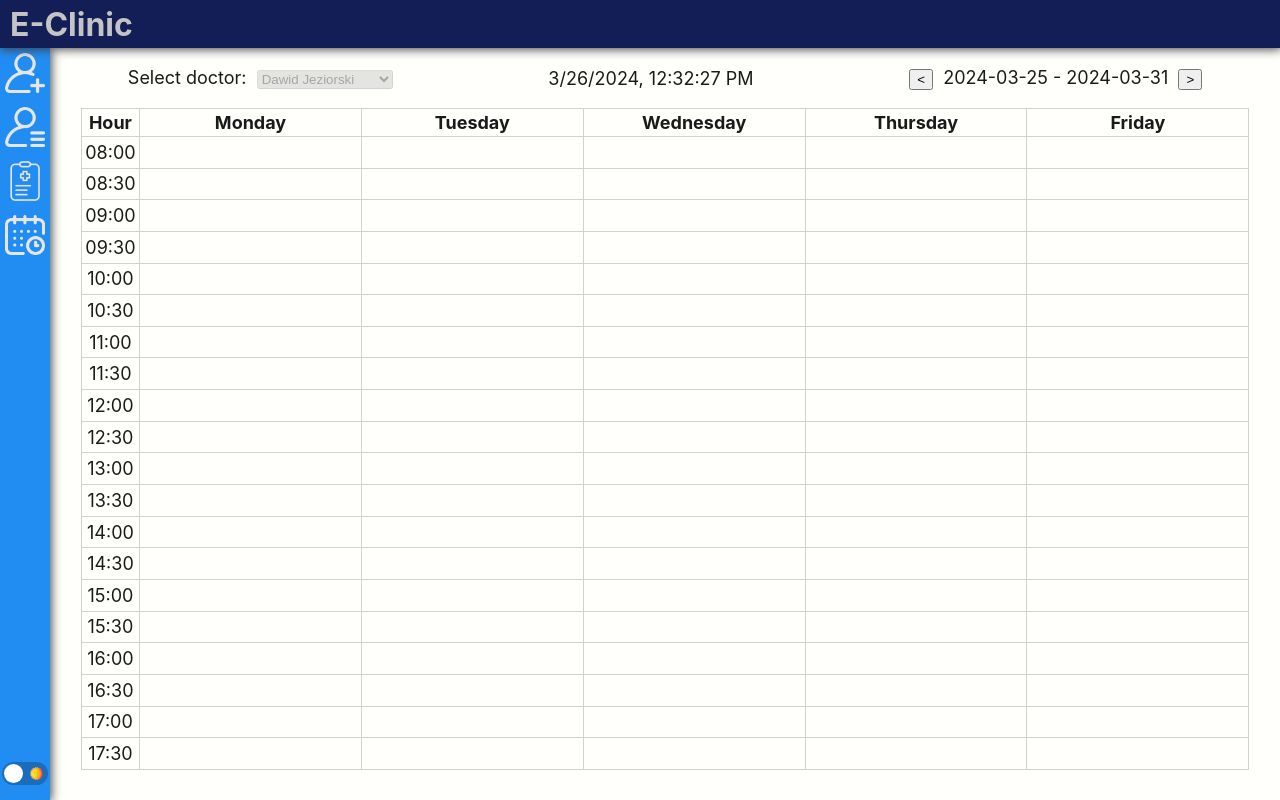
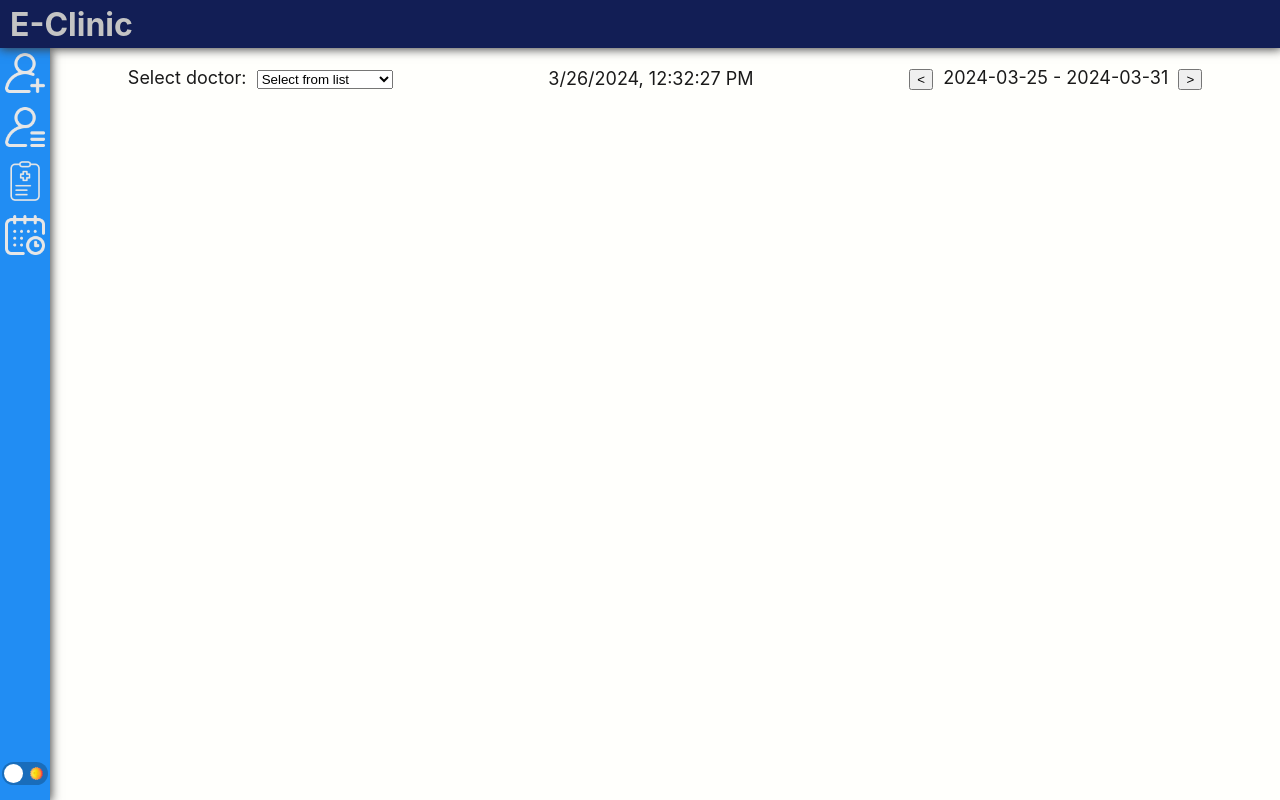
Before and after one commit to SolidCodeEmpire/Clinic, a React (Create React App) app in the folder frontend/: page /calendar in a window 1280 px wide. Built offline with nearby package versions, Linux system fonts and the light colour scheme.

Commit message:
2.9.9 add calendar button funcionality
Co-authored-by: Michał Pilch <mpHcl@users.noreply.github.com>

```diff
--- a/frontend/src/App.tsx
+++ b/frontend/src/App.tsx
@@ -72,32 +72,12 @@ function MainApp(props: MainAppProps) {
 }
 
 function receptionistRoutes() {
-  const doctor  = {
-    id: 2,
-    firstName: "Maciej",
-    lastName: "TEST",
-    licenseNumber: "-1",
-    appointments: [
-      {
-        start: new Date("2024-04-25T12:00"),
-        end: new Date("2024-04-25T12:00")
-      },
-      {
-        start: new Date("2024-04-25T12:30"),
-        end: new Date("2024-04-25T12:55")
-      },
-      {
-        start: new Date("2024-04-25T13:00"),
-        end: new Date("2024-04-25T13:15")
-      }
-    ]
-  }
   return (
     <>
       <Route path='/add-patient' element={<AddPatient/>}></Route>
       <Route path='/view-patients' element={<ViewPatients/>}></Route>
       <Route path='/add-visit' element={<AddVisit/>}></Route>
-      <Route path='/calendar' element={<Calendar doctor={doctor}/>}></Route>
+      <Route path='/calendar' element={<Calendar doctor={undefined}/>}></Route>
     </>
   )
 }
--- a/frontend/src/Components/Contents/AddVisit/AddVisit.tsx
+++ b/frontend/src/Components/Contents/AddVisit/AddVisit.tsx
@@ -2,6 +2,9 @@ import React, { useState, useEffect } from "react";
 import "./AddVisit.css";
 import { Patient, fetchFilteredPatientList } from "../../../API/Patients";
 import { Doctor, fetchAvailableDoctorList } from "../../../API/Doctors";
+
+import { useAtom, useAtomValue } from "jotai";
+import { doctorAtom, appointmentDateAtom } from "../Calendar/GlobalStates";
 
 type VisitDetails = {
   date: Date | undefined;
@@ -10,16 +13,25 @@ type VisitDetails = {
 
 export default function AddVisit() {
   const [selectedPatient, setSelectedPatient] = useState<Patient>();
-  const [selectedDoctor, setSelectedDoctor] = useState<Doctor>();
+  const [selectedDoctor, setSelectedDoctor] = useAtom(doctorAtom);
   const [visitDetails, setVisitDetails] = useState<VisitDetails>();
+  const [appointmentDate, setAppointmentDate] = useAtom(appointmentDateAtom);
+
 
   useEffect(() => {
-    setSelectedDoctor(undefined)
+    !selectedDoctor && setSelectedDoctor(undefined)
   }, [visitDetails?.date, selectedPatient])
 
   useEffect(() => {
+    console.log(appointmentDate)
     setVisitDetails(undefined)
+    if (appointmentDate)
+      setVisitDetails({
+        date: appointmentDate,
+        description: ""
+    })
   }, [selectedPatient])
+
   return (
     <>
       <div className="add-visit-container">
@@ -193,6 +205,7 @@ type VisitDetailsSelectorProps = {
 };
 
 function VisitDetailsSelector(props: VisitDetailsSelectorProps) {
+  const appointmentDate = useAtomValue(appointmentDateAtom);
   const [stateDetails, setStateDetails] = useState<VisitDetails>({
     date: undefined,
     description: undefined,
@@ -208,13 +221,14 @@ function VisitDetailsSelector(props: VisitDetailsSelectorProps) {
   return (
     <>
       <div className="visit-date-container">
+        {appointmentDate ? <h1>{appointmentDate.toISOString()}</h1>:
+
         <fieldset>
           <legend>Select date and time</legend>
           <input
             type="datetime-local"
             name="date"
             id="date"
-            placeholder={"2024-02-02T23:10"}
             onChange={(event) => {
               setStateDetails({
                 ...stateDetails,
@@ -223,6 +237,8 @@ function VisitDetailsSelector(props: VisitDetailsSelectorProps) {
             }}
           />
         </fieldset>
+        }
+
       </div>
       <div className="visit-description-container">
         <fieldset>
--- a/frontend/src/Components/Contents/Calendar/Calendar.css
+++ b/frontend/src/Components/Contents/Calendar/Calendar.css
@@ -60,6 +60,5 @@
 }
 
 .empty-entry {
-
     background-color: var(--main-content-color);
 }
--- a/frontend/src/Components/Contents/Calendar/Calendar.tsx
+++ b/frontend/src/Components/Contents/Calendar/Calendar.tsx
@@ -1,25 +1,11 @@
 import React, { useEffect, useState } from "react";
-import { atom, useAtom, useAtomValue, useSetAtom } from "jotai";
+import { useAtom, useAtomValue, useSetAtom } from "jotai";
 
 import { Doctor, fetchDoctorList } from "../../../API/Doctors";
 
 import "./Calendar.css";
-
-const doctorAtom = atom<Doctor | undefined>(undefined);
-const dateAtom = atom<Date>(new Date());
-const appointmentsAtom = atom<Array<string>>([]);
-
-function startOfWeek(currentDate: Date) {
-  const startDate = new Date(currentDate);
-  startDate.setDate(startDate.getDate() - startDate.getDay() + 1);
-  return startDate.toISOString().split("T")[0];
-}
-
-function endOfWeek(currentDate: Date) {
-  const endDate = new Date(currentDate);
-  endDate.setDate(endDate.getDate() + 7 - endDate.getDay());
-  return endDate.toISOString().split("T")[0];
-}
+import { doctorAtom, dateAtom, appointmentsAtom, appointmentDateAtom } from "./GlobalStates";
+import { Link } from "react-router-dom";
 
 type CalendarProps = {
   doctor: Doctor | undefined;
@@ -44,7 +30,7 @@ export default function Calendar(props: CalendarProps) {
           <WeekSelector></WeekSelector>
         </div>
       </div>
-      {doctor && <CalendarContent></CalendarContent>}
+      {doctor && <CalendarContent doctor={props.doctor}></CalendarContent>}
     </>
   );
 }
@@ -108,6 +94,7 @@ function DoctorSelector(props: DoctorSelectorProps) {
           name="select-doctor"
           id="select-doctor"
           disabled={props.constDoctor !== undefined}
+          defaultValue=""
           onChange={(event) => {
             const doctor = doctorList.filter(
               (x) => x.id === parseInt(event.target.value)
@@ -140,7 +127,11 @@ function DoctorSelector(props: DoctorSelectorProps) {
   );
 }
 
-function CalendarContent() {
+type CalendarContentProps = {
+  doctor: Doctor | undefined;
+};
+
+function CalendarContent(props: CalendarContentProps) {
   const currentDate = useAtomValue(dateAtom);
   const appointments = useAtomValue(appointmentsAtom);
 
@@ -175,7 +166,7 @@ function CalendarContent() {
                 const visit = appointments.includes(dateString);
                 return (
                   <td key={id + 1} className="time-table-normal-cell">
-                    {entryButton(date, visit)}
+                    {EntryButton(date, visit, props.doctor)}
                   </td>
                 );
               })}
@@ -185,6 +176,18 @@ function CalendarContent() {
       </tbody>
     </table>
   );
+}
+
+function startOfWeek(currentDate: Date) {
+  const startDate = new Date(currentDate);
+  startDate.setDate(startDate.getDate() - startDate.getDay() + 1);
+  return startDate.toISOString().split("T")[0];
+}
+
+function endOfWeek(currentDate: Date) {
+  const endDate = new Date(currentDate);
+  endDate.setDate(endDate.getDate() + 7 - endDate.getDay());
+  return endDate.toISOString().split("T")[0];
 }
 
 function mapTimeToIndexedValues(
@@ -206,27 +209,14 @@ function mapTimeToIndexedValues(
   }
 }
 
-function entryButton(date: Date, visit: boolean) {
-  if (visit)
-    return (
-      <button
-        onClick={() => {
-          console.log(date);
-        }}
-        className="visit-entry"
-      >
-        Visit
-      </button>
-    );
+function EntryButton(date: Date, visit: boolean, doctor: Doctor | undefined) {
+  const setAppointmentDate = useSetAtom(appointmentDateAtom)
+  if (visit) return <button className="visit-entry" onClick={()=>{/*show visit*/}}>VISIT</button>;
+  else if (!visit && doctor) return;
   else
     return (
-      <button
-        onClick={() => {
-          console.log(date);
-        }}
-        className="visit-entry empty-entry"
-      >
-        Add visit
-      </button>
+      <Link to="/add-visit" onClick={()=>{setAppointmentDate(date)}}>
+        <button className="visit-entry empty-entry">ADD VISIT</button>
+      </Link>
     );
 }
--- /dev/null
+++ b/frontend/src/Components/Contents/Calendar/GlobalStates.tsx
@@ -0,0 +1,7 @@
+import { atom } from "jotai";
+import { Doctor } from "../../../API/Doctors";
+
+export const doctorAtom = atom<Doctor | undefined>(undefined);
+export const dateAtom = atom<Date>(new Date());
+export const appointmentsAtom = atom<Array<string>>([]);
+export const appointmentDateAtom = atom<Date>(new Date());
```
